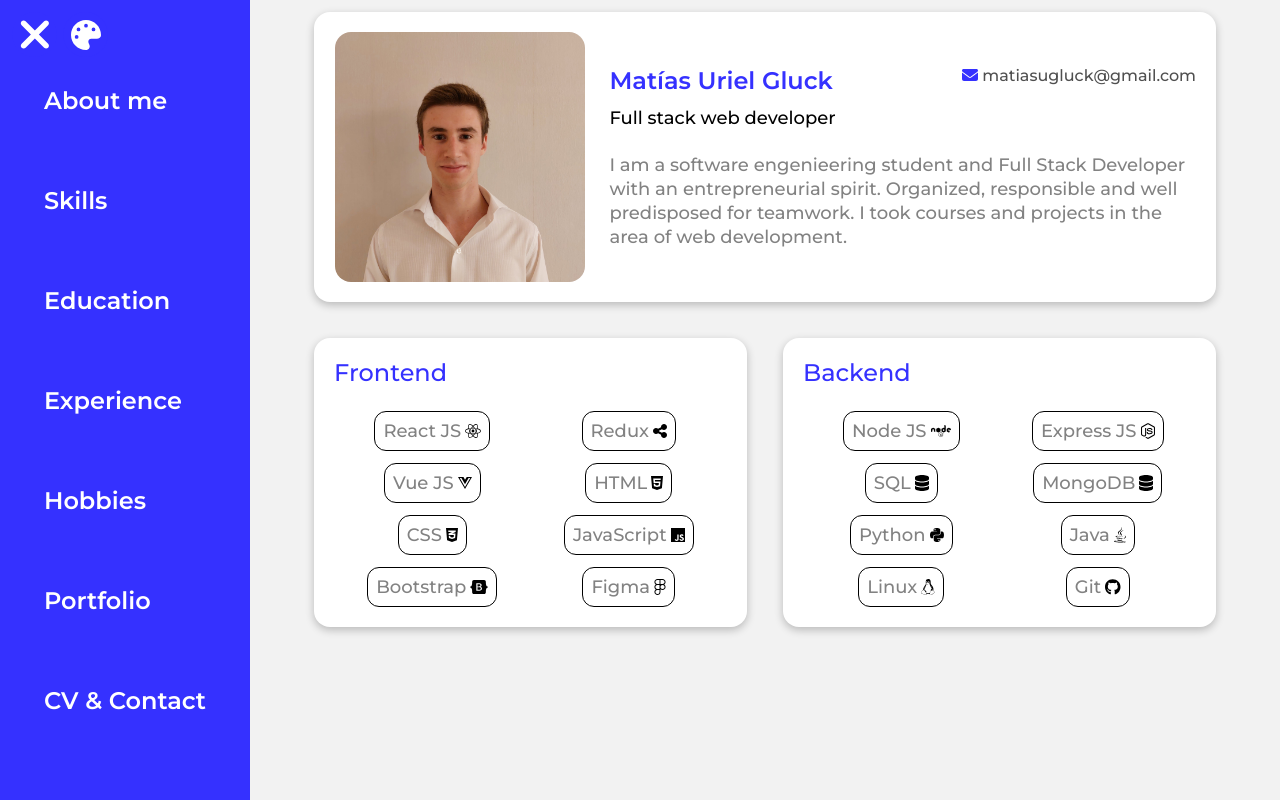
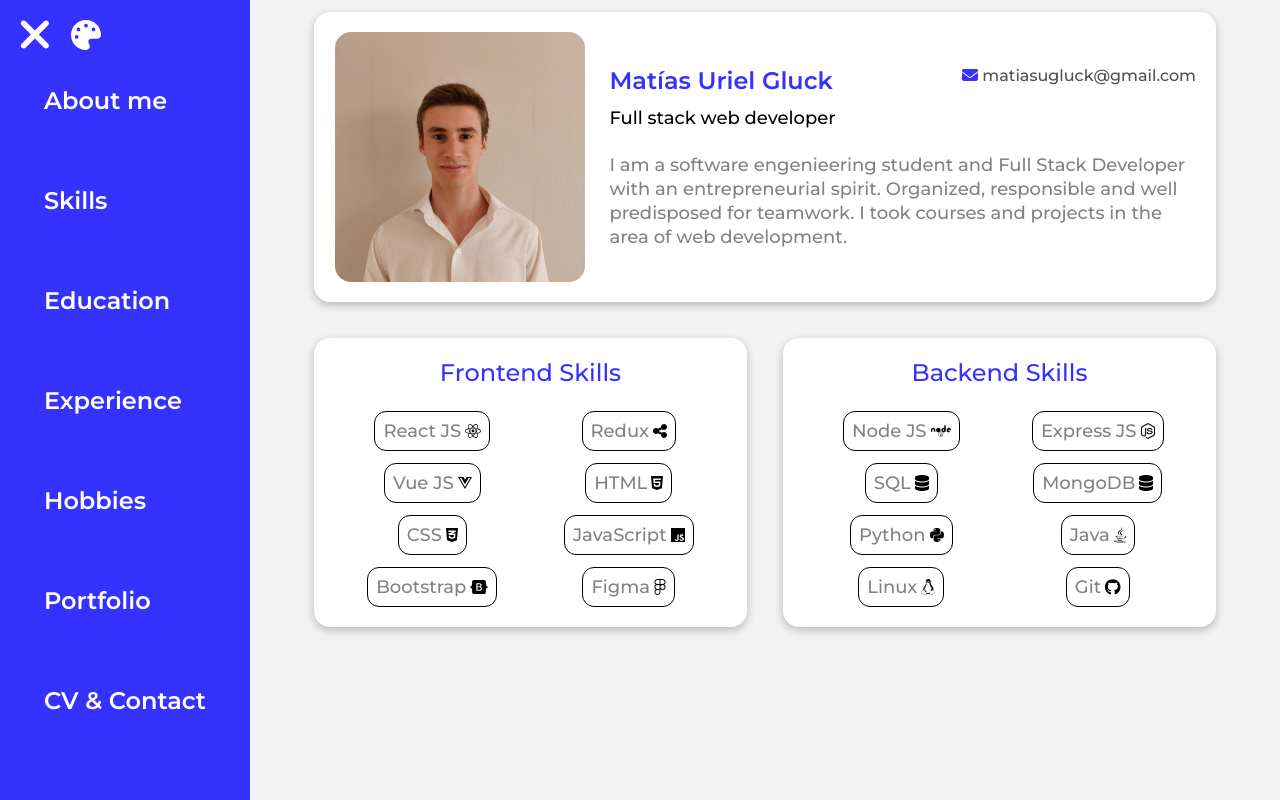
Before and after one commit to MatiasUrielGluck/Portfolio_v4, a React (Vite) app: page / in a window 1280 px wide. Built offline with nearby package versions, Linux system fonts and the light colour scheme.

Commit message:
Text align center is better for skills

```diff
--- a/src/components/Skills.jsx
+++ b/src/components/Skills.jsx
@@ -12,7 +12,7 @@ export const Skills = () => {
     <Container theme={theme}>
       <div className="skills-container">
         <InfoContainer theme={theme}>
-          <h2>Frontend</h2>
+          <h2>Frontend Skills</h2>
           <div className="skills-list">
             {skillsListFrontend.map((skill) => (
               <Skill key={skill.id} text={skill.text} icon={skill.icon} />
@@ -22,7 +22,7 @@ export const Skills = () => {
       </div>
       <div className="skills-container">
         <InfoContainer theme={theme}>
-          <h2>Backend</h2>
+          <h2>Backend Skills</h2>
           <div className="skills-list">
             {skillsListBackend.map((skill) => (
               <Skill key={skill.id} text={skill.text} icon={skill.icon} />
@@ -48,6 +48,7 @@ const Container = styled.div`
     h2 {
       font-weight: 500;
       color: ${(props) => props.theme.text.accent};
+      text-align: center;
     }
 
     .skills-list {
```
